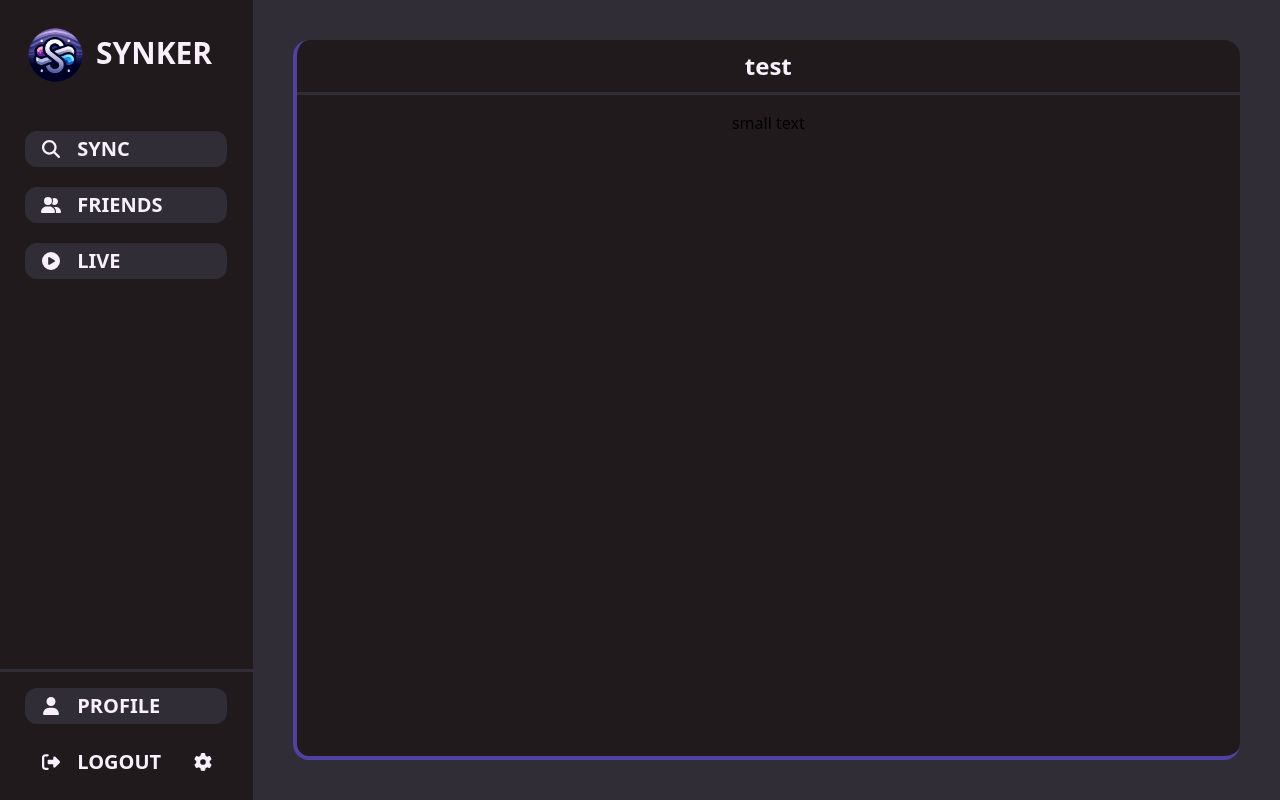
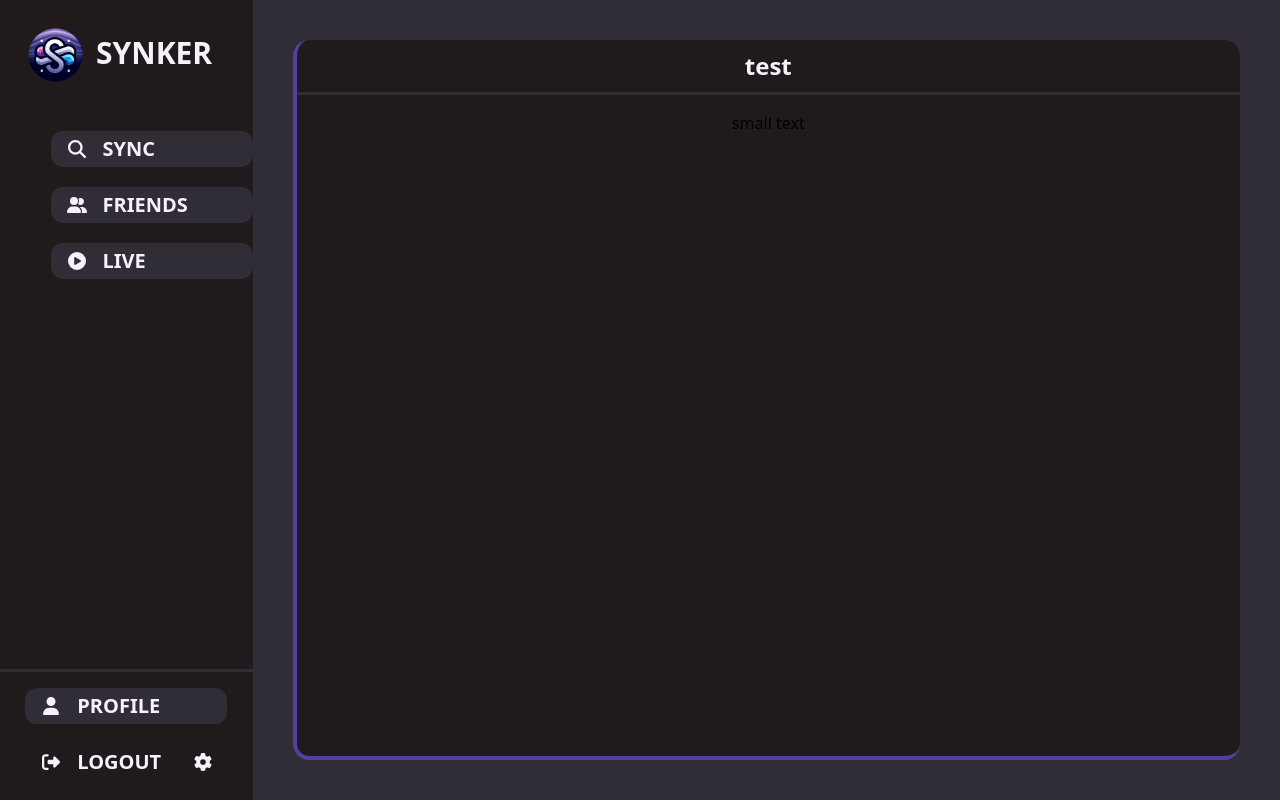
Before and after one commit to varangill/Synker, a React (Vite) app in the folder client/: page / in a window 1280 px wide. Built offline with nearby package versions, Linux system fonts and the light colour scheme; a web font is replaced by a local one.

Commit message:
Tailwind changes to previous components

```diff
--- a/client/src/ui/components/common/CancelSaveButton.tsx
+++ b/client/src/ui/components/common/CancelSaveButton.tsx
@@ -10,7 +10,7 @@ const CancelSaveButton: React.FC<ButtonContainerProps> = ({
   onSaveClick,
 }) => {
   return (
-    <div className="btn-container flex flex-row gap-1 pt-2 w-full justify-end flex pr-3">
+    <div className="btn-container flex flex-row gap-1 pt-2 w-full justify-end pr-3">
       <button
         className="btn-cancel btn-save h-9 flex rounded-xl hover:bg-primary-100 items-center justify-center text-white font-bold w-24"
         onClick={onCancelClick}
--- a/client/src/ui/components/common/Dropdown.tsx
+++ b/client/src/ui/components/common/Dropdown.tsx
@@ -75,7 +75,7 @@ const Dropdown: React.FC<DropdownProps> = ({
     <div ref={dropdownRef} className="relative z-9">
       <button
         onClick={toggleDropdown}
-        className="dropdownSearchButton justify-between btn-default h-9 flex rounded-xl bg-primary-100 hover:bg-primary-300 w-full items-center justify-center w-full"
+        className="dropdownSearchButton btn-default h-9 flex rounded-xl bg-primary-100 hover:bg-primary-300 items-center justify-center w-full"
       >
         <div className="btn-text flex whitespace-nowrap overflow-hidden text-ellipsis w-11/12 px-4 text-white h-8 font-bold items-center xl:text-md lg:text-md md:text-base sm:text-base">
           {selected.length > 0 ? selected.join(", ") : placeholder}
--- a/client/src/ui/components/common/Navigation.tsx
+++ b/client/src/ui/components/common/Navigation.tsx
@@ -98,7 +98,7 @@ const Navigation = () => {
               : "bg-primary-800 h-full justify-between"
           } w-full`}
         >
-          <div className="w-full items-center flex flex-col justify-center items-end mt-6">
+          <div className="w-full flex flex-col justify-center items-end mt-6">
             <button
               className={`btn-default h-9 flex rounded-xl w-4/5 items-center mb-5 ${
                 currentPath === "/sync"
```
